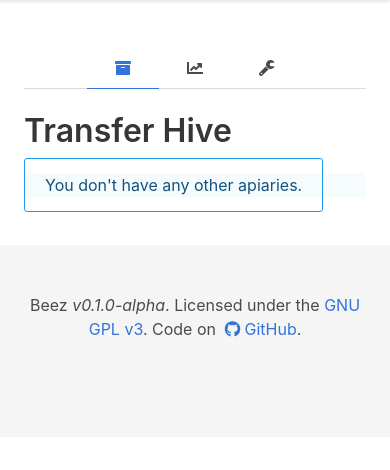
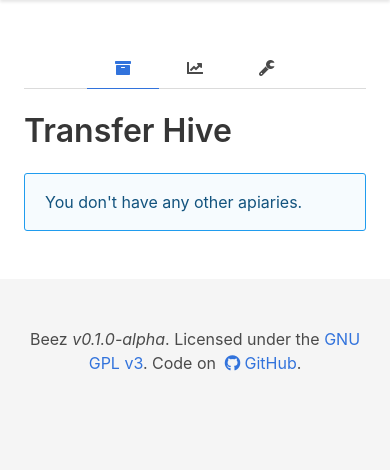
Before and after one commit to Retzudo/beez, a Django app: page /dashboard/hives/1/transfer in a window 390 px wide. Shown: the part 52-522 px from the top of the page. Run offline with Django 3.2, Linux system fonts and the light colour scheme; a user stored in the database is signed in; tables that the repository leaves empty hold one stand-in row (values such as "Sample post"); parts of the project's set-up code (start-up, migrations or seed data) failed here and were passed over; some libraries are stand-ins or nearby versions.

Commit message:
Tweaks
- Mobile tables
- Transfer form markup fix

```diff
--- a/beez/frontend/templates/frontend/apiary/detail.html
+++ b/beez/frontend/templates/frontend/apiary/detail.html
@@ -91,10 +91,10 @@
                     </tr>
                 {% endfor %}
                     <tr>
-                        <td><em>total {{ apiary.hives.count }}</em></td>
+                        <td><em>Total: {{ apiary.hives.count }}</em></td>
                         <td></td>
-                        <td><em>{{ total_weight|floatformat }} {{ user.settings.current_weight_unit }}</em></td>
-                        <td></td>
+                        <td class="is-hidden-touch"><em>{{ total_weight|floatformat }} {{ user.settings.current_weight_unit }}</em></td>
+                        <td class="is-hidden-touch"></td>
                     </tr>
                 </tbody>
             </table>
--- a/beez/frontend/templates/frontend/apiary/list.html
+++ b/beez/frontend/templates/frontend/apiary/list.html
@@ -61,8 +61,8 @@
                         <td><em>Total: {{ apiaries.count }}</em></td>
                         <td></td>
                         <td></td>
-                        <td><em>{{ total_hives }}</em></td>
-                        <td></td>
+                        <td class="is-hidden-touch"><em>{{ total_hives }}</em></td>
+                        <td class="is-hidden-touch"></td>
                     </tr>
                 </tbody>
             </table>
--- a/beez/frontend/templates/frontend/hive/transfer.html
+++ b/beez/frontend/templates/frontend/hive/transfer.html
@@ -15,11 +15,11 @@
                     </button>
                 </form>
             {% else %}
-                <p class="message is-info">
-                    <span class="message-body">
+                <article class="message is-info">
+                    <div class="message-body">
                         You don't have any other apiaries.
-                    </span>
-                </p>
+                    </div>
+                </article>
             {% endif %}
         </div>
     </section>
```
